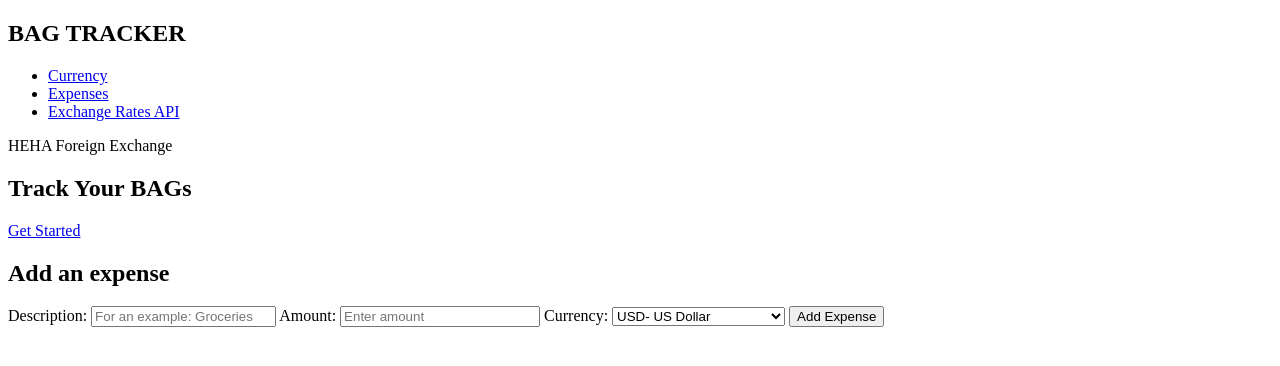
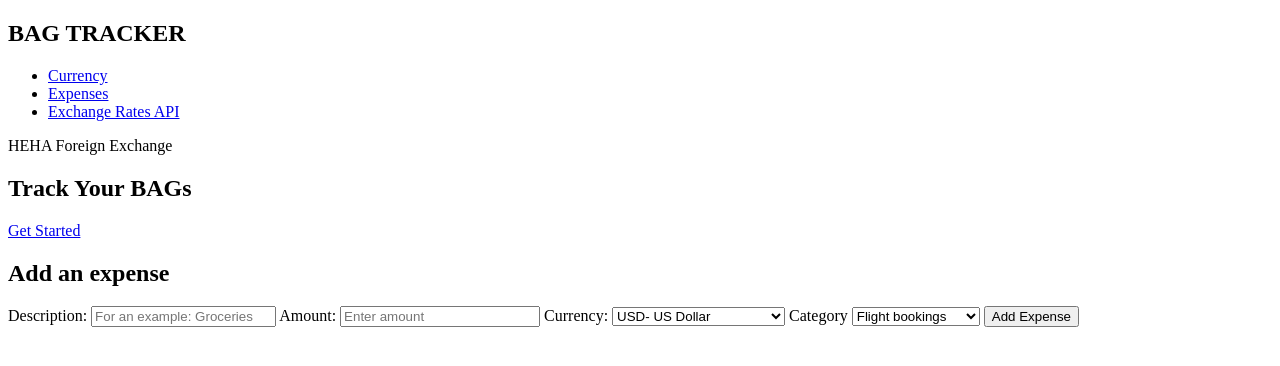
Before and after one commit to benjaminkitema77-cyber/bag-ni-ya-nn, a plain HTML site: page index.html in a window 1280 px wide. Drawn offline with Linux system fonts and the light colour scheme.

Commit message:
added category list

```diff
--- a/index.html
+++ b/index.html
@@ -50,6 +50,13 @@
                     <option value="TZS">TZS- Tanzanian Shilling</option>
                     <option value="ZAR">ZAR- South African Rand</option>
                 </select>
+                <label for="Category">Category</label>
+                <select id="category-list">
+                    <option value="Flight bookings">Flight bookings</option>
+                    <option value="Dining in watamu">Dining in watamu</option>
+                    <option value="Nganya road trips">Nganya road trips</option>
+                    <option value="Shopping">Shopping</option>
+                </select>
 
 
                 <button type="submit" id="add-expense-btn">Add Expense</button>
```
